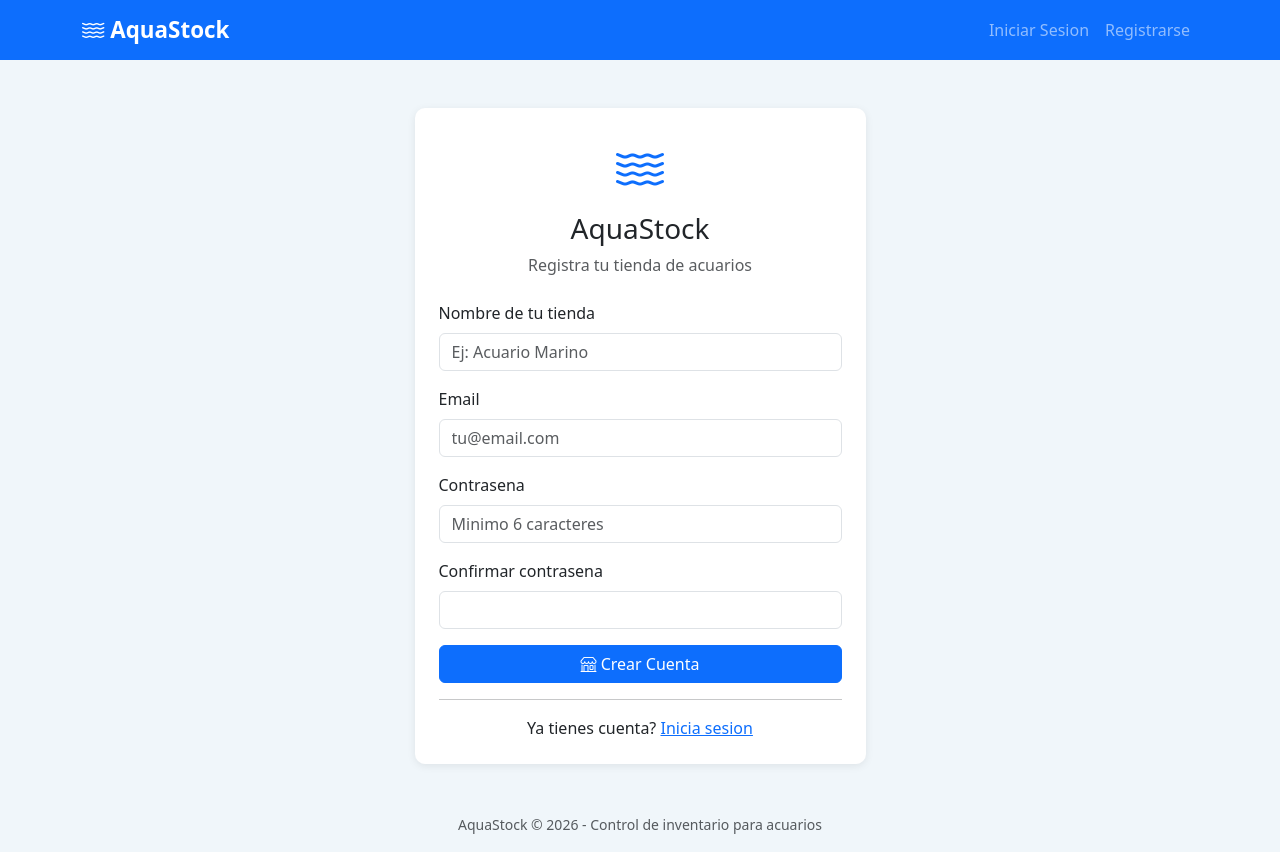
After one commit to byronmiza-cgn/Nexstock, a Flask app: page /registro in a window 1280 px wide. The commit adds this page. Run offline with Flask 3, Linux system fonts and the light colour scheme.

Commit message:
Add multi-store user authentication and data isolation
Implement user registration and login system, associate data with users, and protect routes.

Replit-Commit-Author: Agent
Replit-Commit-Session-Id: e49ad95e-c4af-4ff9-84b5-864f5d68e53b
Replit-Commit-Checkpoint-Type: full_checkpoint
Replit-Commit-Event-Id: bd4966ca-13d4-4f27-a84a-15526b26a286
Replit-Commit-Screenshot-Url: https://storage.googleapis.com/screenshot-production-us-central1/d9293486-ca18-4ca0-9bd6-0052540a177a/e49ad95e-c4af-4ff9-84b5-864f5d68e53b/4fKBrkb
Replit-Helium-Checkpoint-Created: true

```diff
--- a/app.py
+++ b/app.py
@@ -1,6 +1,8 @@
 import os
-from flask import Flask, render_template, request, redirect, url_for, flash
+from functools import wraps
+from flask import Flask, render_template, request, redirect, url_for, flash, session
 from flask_sqlalchemy import SQLAlchemy
+from werkzeug.security import generate_password_hash, check_password_hash
 from datetime import datetime, date
 
 app = Flask(__name__)
@@ -11,14 +13,31 @@ app.config['SQLALCHEMY_TRACK_MODIFICATIONS'] = False
 db = SQLAlchemy(app)
 
 
+class Usuario(db.Model):
+    id = db.Column(db.Integer, primary_key=True)
+    nombre_tienda = db.Column(db.String(100), nullable=False)
+    email = db.Column(db.String(120), nullable=False, unique=True)
+    password_hash = db.Column(db.String(256), nullable=False)
+    creado = db.Column(db.DateTime, default=datetime.utcnow)
+    especies = db.relationship('Especie', backref='usuario', lazy=True)
+
+    def set_password(self, password):
+        self.password_hash = generate_password_hash(password)
+
+    def check_password(self, password):
+        return check_password_hash(self.password_hash, password)
+
+
 class Especie(db.Model):
     id = db.Column(db.Integer, primary_key=True)
-    nombre = db.Column(db.String(100), nullable=False, unique=True)
+    usuario_id = db.Column(db.Integer, db.ForeignKey('usuario.id'), nullable=False)
+    nombre = db.Column(db.String(100), nullable=False)
     categoria = db.Column(db.String(50), nullable=False, default='Pez')
     descripcion = db.Column(db.String(200))
     lotes = db.relationship('Lote', backref='especie', lazy=True)
     ventas = db.relationship('Venta', backref='especie', lazy=True)
     muertes = db.relationship('Muerte', backref='especie', lazy=True)
+    __table_args__ = (db.UniqueConstraint('usuario_id', 'nombre', name='uq_usuario_especie'),)
 
 
 class Lote(db.Model):
@@ -43,6 +62,24 @@ class Muerte(db.Model):
     cantidad = db.Column(db.Integer, nullable=False)
     fecha = db.Column(db.Date, nullable=False, default=date.today)
     nota = db.Column(db.String(200))
+
+
+def login_required(f):
+    @wraps(f)
+    def decorated_function(*args, **kwargs):
+        if 'usuario_id' not in session:
+            flash('Inicia sesion para continuar.', 'warning')
+            return redirect(url_for('login'))
+        return f(*args, **kwargs)
+    return decorated_function
+
+
+def get_usuario():
+    return Usuario.query.get(session['usuario_id'])
+
+
+def get_especies_usuario():
+    return Especie.query.filter_by(usuario_id=session['usuario_id']).order_by(Especie.nombre).all()
 
 
 def calcular_estadisticas(especie):
@@ -80,23 +117,85 @@ def calcular_estadisticas(especie):
     }
 
 
+@app.route('/registro', methods=['GET', 'POST'])
+def registro():
+    if 'usuario_id' in session:
+        return redirect(url_for('dashboard'))
+    if request.method == 'POST':
+        nombre_tienda = request.form['nombre_tienda'].strip()
+        email = request.form['email'].strip().lower()
+        password = request.form['password']
+        password2 = request.form['password2']
+        if not nombre_tienda or not email or not password:
+            flash('Todos los campos son obligatorios.', 'danger')
+            return redirect(url_for('registro'))
+        if password != password2:
+            flash('Las contrasenas no coinciden.', 'danger')
+            return redirect(url_for('registro'))
+        if len(password) < 6:
+            flash('La contrasena debe tener al menos 6 caracteres.', 'danger')
+            return redirect(url_for('registro'))
+        existente = Usuario.query.filter_by(email=email).first()
+        if existente:
+            flash('Ya existe una cuenta con ese email.', 'danger')
+            return redirect(url_for('registro'))
+        usuario = Usuario(nombre_tienda=nombre_tienda, email=email)
+        usuario.set_password(password)
+        db.session.add(usuario)
+        db.session.commit()
+        session['usuario_id'] = usuario.id
+        session['nombre_tienda'] = usuario.nombre_tienda
+        flash(f'Bienvenido, {nombre_tienda}!', 'success')
+        return redirect(url_for('dashboard'))
+    return render_template('registro.html')
+
+
+@app.route('/login', methods=['GET', 'POST'])
+def login():
+    if 'usuario_id' in session:
+        return redirect(url_for('dashboard'))
+    if request.method == 'POST':
+        email = request.form['email'].strip().lower()
+        password = request.form['password']
+        usuario = Usuario.query.filter_by(email=email).first()
+        if usuario and usuario.check_password(password):
+            session['usuario_id'] = usuario.id
+            session['nombre_tienda'] = usuario.nombre_tienda
+            flash(f'Bienvenido, {usuario.nombre_tienda}!', 'success')
+            return redirect(url_for('dashboard'))
+        flash('Email o contrasena incorrectos.', 'danger')
+        return redirect(url_for('login'))
+    return render_template('login.html')
+
+
+@app.route('/logout')
+def logout():
+    session.clear()
+    flash('Sesion cerrada.', 'info')
+    return redirect(url_for('login'))
+
+
 @app.route('/')
+@login_required
 def dashboard():
-    especies = Especie.query.order_by(Especie.nombre).all()
+    especies = get_especies_usuario()
     datos = []
     for esp in especies:
         stats = calcular_estadisticas(esp)
         datos.append({'especie': esp, **stats})
-    return render_template('dashboard.html', datos=datos)
+    usuario = get_usuario()
+    return render_template('dashboard.html', datos=datos, usuario=usuario)
 
 
 @app.route('/especies')
+@login_required
 def lista_especies():
-    especies = Especie.query.order_by(Especie.nombre).all()
+    especies = get_especies_usuario()
     return render_template('especies.html', especies=especies)
 
 
 @app.route('/especies/nueva', methods=['GET', 'POST'])
+@login_required
 def nueva_especie():
     if request.method == 'POST':
         nombre = request.form['nombre'].strip()
@@ -105,11 +204,18 @@ def nueva_especie():
         if not nombre:
             flash('El nombre es obligatorio.', 'danger')
             return redirect(url_for('nueva_especie'))
-        existente = Especie.query.filter_by(nombre=nombre).first()
+        existente = Especie.query.filter_by(
+            usuario_id=session['usuario_id'], nombre=nombre
+        ).first()
         if existente:
             flash('Ya existe una especie con ese nombre.', 'danger')
             return redirect(url_for('nueva_especie'))
-        especie = Especie(nombre=nombre, categoria=categoria, descripcion=descripcion)
+        especie = Especie(
+            usuario_id=session['usuario_id'],
+            nombre=nombre,
+            categoria=categoria,
+            descripcion=descripcion
+        )
         db.session.add(especie)
         db.session.commit()
         flash(f'Especie "{nombre}" registrada.', 'success')
@@ -118,84 +224,106 @@ def nueva_especie():
 
 
 @app.route('/lotes')
+@login_required
 def lista_lotes():
-    lotes = Lote.query.order_by(Lote.fecha.desc()).all()
+    lotes = Lote.query.join(Especie).filter(
+        Especie.usuario_id == session['usuario_id']
+    ).order_by(Lote.fecha.desc()).all()
     return render_template('lotes.html', lotes=lotes)
 
 
 @app.route('/lotes/nuevo', methods=['GET', 'POST'])
+@login_required
 def nuevo_lote():
     if request.method == 'POST':
         especie_id = request.form['especie_id']
+        especie = Especie.query.filter_by(
+            id=especie_id, usuario_id=session['usuario_id']
+        ).first_or_404()
         cantidad = int(request.form['cantidad'])
         costo_total = float(request.form['costo_total'])
         fecha = datetime.strptime(request.form['fecha'], '%Y-%m-%d').date()
         if cantidad < 1 or costo_total < 0:
             flash('Cantidad debe ser al menos 1 y costo no puede ser negativo.', 'danger')
             return redirect(url_for('nuevo_lote'))
-        lote = Lote(especie_id=especie_id, cantidad=cantidad, costo_total=costo_total, fecha=fecha)
+        lote = Lote(especie_id=especie.id, cantidad=cantidad, costo_total=costo_total, fecha=fecha)
         db.session.add(lote)
         db.session.commit()
         flash('Lote registrado.', 'success')
         return redirect(url_for('lista_lotes'))
-    especies = Especie.query.order_by(Especie.nombre).all()
+    especies = get_especies_usuario()
     return render_template('nuevo_lote.html', especies=especies, hoy=date.today().isoformat())
 
 
 @app.route('/ventas')
+@login_required
 def lista_ventas():
-    ventas = Venta.query.order_by(Venta.fecha.desc()).all()
+    ventas = Venta.query.join(Especie).filter(
+        Especie.usuario_id == session['usuario_id']
+    ).order_by(Venta.fecha.desc()).all()
     return render_template('ventas.html', ventas=ventas)
 
 
 @app.route('/ventas/nueva', methods=['GET', 'POST'])
+@login_required
 def nueva_venta():
     if request.method == 'POST':
         especie_id = request.form['especie_id']
+        especie = Especie.query.filter_by(
+            id=especie_id, usuario_id=session['usuario_id']
+        ).first_or_404()
         cantidad = int(request.form['cantidad'])
         precio_unidad = float(request.form['precio_unidad'])
         fecha = datetime.strptime(request.form['fecha'], '%Y-%m-%d').date()
         if cantidad < 1 or precio_unidad < 0:
             flash('Cantidad debe ser al menos 1 y precio no puede ser negativo.', 'danger')
             return redirect(url_for('nueva_venta'))
-        especie = Especie.query.get(especie_id)
         stats = calcular_estadisticas(especie)
         if cantidad > stats['stock']:
             flash(f'Stock insuficiente. Disponible: {stats["stock"]}', 'danger')
             return redirect(url_for('nueva_venta'))
-        venta = Venta(especie_id=especie_id, cantidad=cantidad, precio_unidad=precio_unidad, fecha=fecha)
+        venta = Venta(especie_id=especie.id, cantidad=cantidad, precio_unidad=precio_unidad, fecha=fecha)
         db.session.add(venta)
         db.session.commit()
         flash('Venta registrada.', 'success')
         return redirect(url_for('lista_ventas'))
-    especies = Especie.query.order_by(Especie.nombre).all()
+    especies = get_especies_usuario()
     return render_template('nueva_venta.html', especies=especies, hoy=date.today().isoformat())
 
 
 @app.route('/muertes')
+@login_required
 def lista_muertes():
-    muertes = Muerte.query.order_by(Muerte.fecha.desc()).all()
+    muertes = Muerte.query.join(Especie).filter(
+        Especie.usuario_id == session['usuario_id']
+    ).order_by(Muerte.fecha.desc()).all()
     return render_template('muertes.html', muertes=muertes)
 
 
 @app.route('/muertes/nueva', methods=['GET', 'POST'])
+@login_required
 def nueva_muerte():
     if request.method == 'POST':
         especie_id = request.form['especie_id']
+        especie = Especie.query.filter_by(
+            id=especie_id, usuario_id=session['usuario_id']
+        ).first_or_404()
         cantidad = int(request.form['cantidad'])
         fecha = datetime.strptime(request.form['fecha'], '%Y-%m-%d').date()
         nota = request.form.get('nota', '').strip()
-        especie = Especie.query.get(especie_id)
+        if cantidad < 1:
+            flash('Cantidad debe ser al menos 1.', 'danger')
+            return redirect(url_for('nueva_muerte'))
         stats = calcular_estadisticas(especie)
         if cantidad > stats['stock']:
-            flash(f'No puedes registrar más muertes que el stock disponible ({stats["stock"]}).', 'danger')
+            flash(f'No puedes registrar mas muertes que el stock disponible ({stats["stock"]}).', 'danger')
             return redirect(url_for('nueva_muerte'))
-        muerte = Muerte(especie_id=especie_id, cantidad=cantidad, fecha=fecha, nota=nota)
+        muerte = Muerte(especie_id=especie.id, cantidad=cantidad, fecha=fecha, nota=nota)
         db.session.add(muerte)
         db.session.commit()
         flash('Muerte registrada.', 'success')
         return redirect(url_for('lista_muertes'))
-    especies = Especie.query.order_by(Especie.nombre).all()
+    especies = get_especies_usuario()
     return render_template('nueva_muerte.html', especies=especies, hoy=date.today().isoformat())
 
 
--- a/templates/base.html
+++ b/templates/base.html
@@ -18,6 +18,7 @@
                 <span class="navbar-toggler-icon"></span>
             </button>
             <div class="collapse navbar-collapse" id="navbarNav">
+                {% if session.get('usuario_id') %}
                 <ul class="navbar-nav">
                     <li class="nav-item">
                         <a class="nav-link" href="/">Dashboard</a>
@@ -35,6 +36,26 @@
                         <a class="nav-link" href="/muertes">Muertes</a>
                     </li>
                 </ul>
+                <ul class="navbar-nav ms-auto">
+                    <li class="nav-item dropdown">
+                        <a class="nav-link dropdown-toggle" href="#" role="button" data-bs-toggle="dropdown">
+                            <i class="bi bi-shop"></i> {{ session.get('nombre_tienda', 'Mi Tienda') }}
+                        </a>
+                        <ul class="dropdown-menu dropdown-menu-end">
+                            <li><a class="dropdown-item text-danger" href="/logout"><i class="bi bi-box-arrow-right"></i> Cerrar Sesion</a></li>
+                        </ul>
+                    </li>
+                </ul>
+                {% else %}
+                <ul class="navbar-nav ms-auto">
+                    <li class="nav-item">
+                        <a class="nav-link" href="/login">Iniciar Sesion</a>
+                    </li>
+                    <li class="nav-item">
+                        <a class="nav-link" href="/registro">Registrarse</a>
+                    </li>
+                </ul>
+                {% endif %}
             </div>
         </div>
     </nav>
--- /dev/null
+++ b/templates/registro.html
@@ -0,0 +1,38 @@
+{% extends "base.html" %}
+{% block title %}Registro{% endblock %}
+{% block content %}
+<div class="row justify-content-center mt-5">
+    <div class="col-md-5">
+        <div class="card">
+            <div class="card-body p-4">
+                <div class="text-center mb-4">
+                    <i class="bi bi-water" style="font-size: 3rem; color: #0d6efd;"></i>
+                    <h3 class="mt-2">AquaStock</h3>
+                    <p class="text-muted">Registra tu tienda de acuarios</p>
+                </div>
+                <form method="POST">
+                    <div class="mb-3">
+                        <label for="nombre_tienda" class="form-label">Nombre de tu tienda</label>
+                        <input type="text" class="form-control" id="nombre_tienda" name="nombre_tienda" required placeholder="Ej: Acuario Marino">
+                    </div>
+                    <div class="mb-3">
+                        <label for="email" class="form-label">Email</label>
+                        <input type="email" class="form-control" id="email" name="email" required placeholder="tu@email.com">
+                    </div>
+                    <div class="mb-3">
+                        <label for="password" class="form-label">Contrasena</label>
+                        <input type="password" class="form-control" id="password" name="password" required minlength="6" placeholder="Minimo 6 caracteres">
+                    </div>
+                    <div class="mb-3">
+                        <label for="password2" class="form-label">Confirmar contrasena</label>
+                        <input type="password" class="form-control" id="password2" name="password2" required minlength="6">
+                    </div>
+                    <button type="submit" class="btn btn-primary w-100"><i class="bi bi-shop"></i> Crear Cuenta</button>
+                </form>
+                <hr>
+                <p class="text-center mb-0">Ya tienes cuenta? <a href="/login">Inicia sesion</a></p>
+            </div>
+        </div>
+    </div>
+</div>
+{% endblock %}
```
Also changed, not shown: replit.md (+19 -8 lines), templates/login.html (added, +30 -0 lines).
